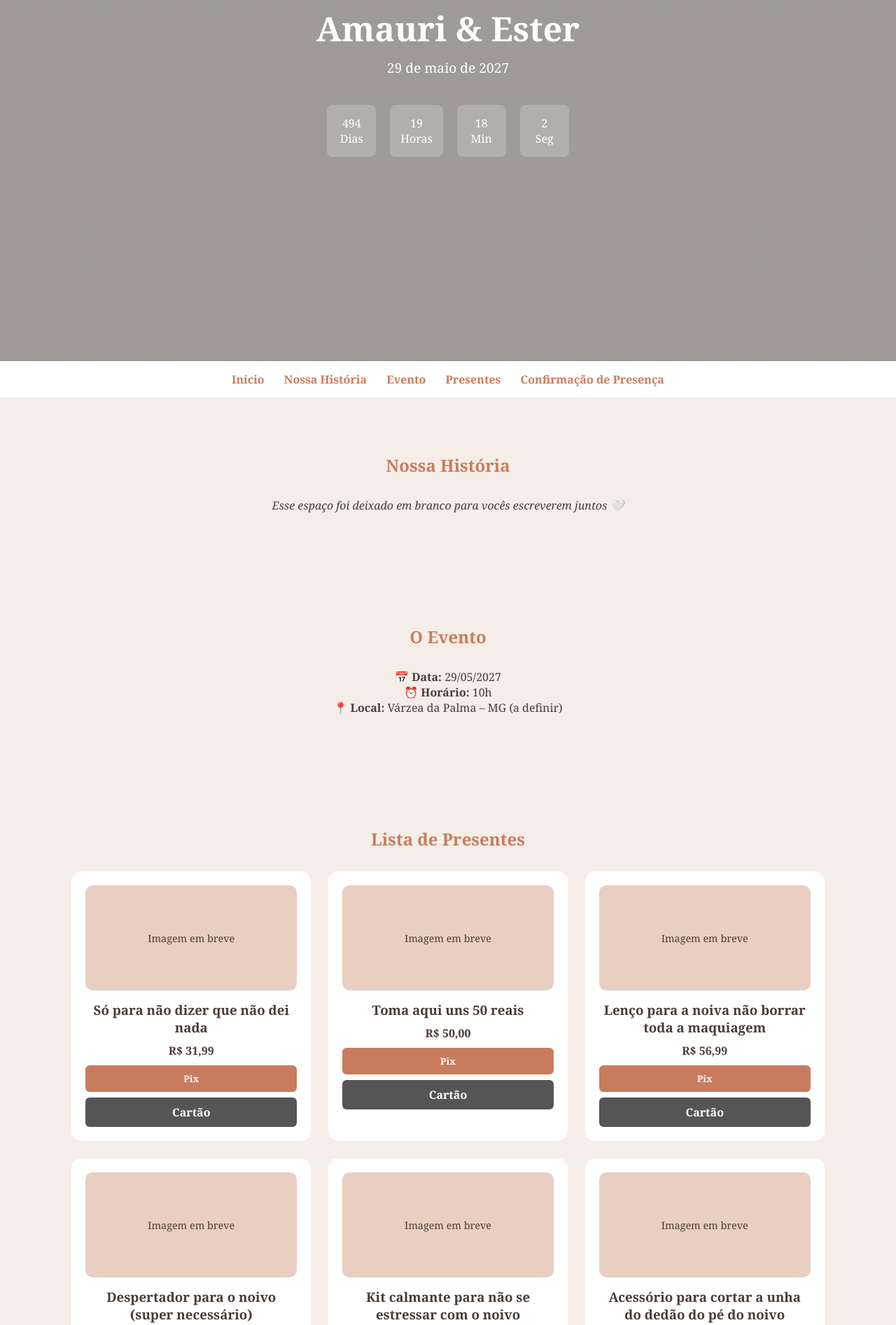
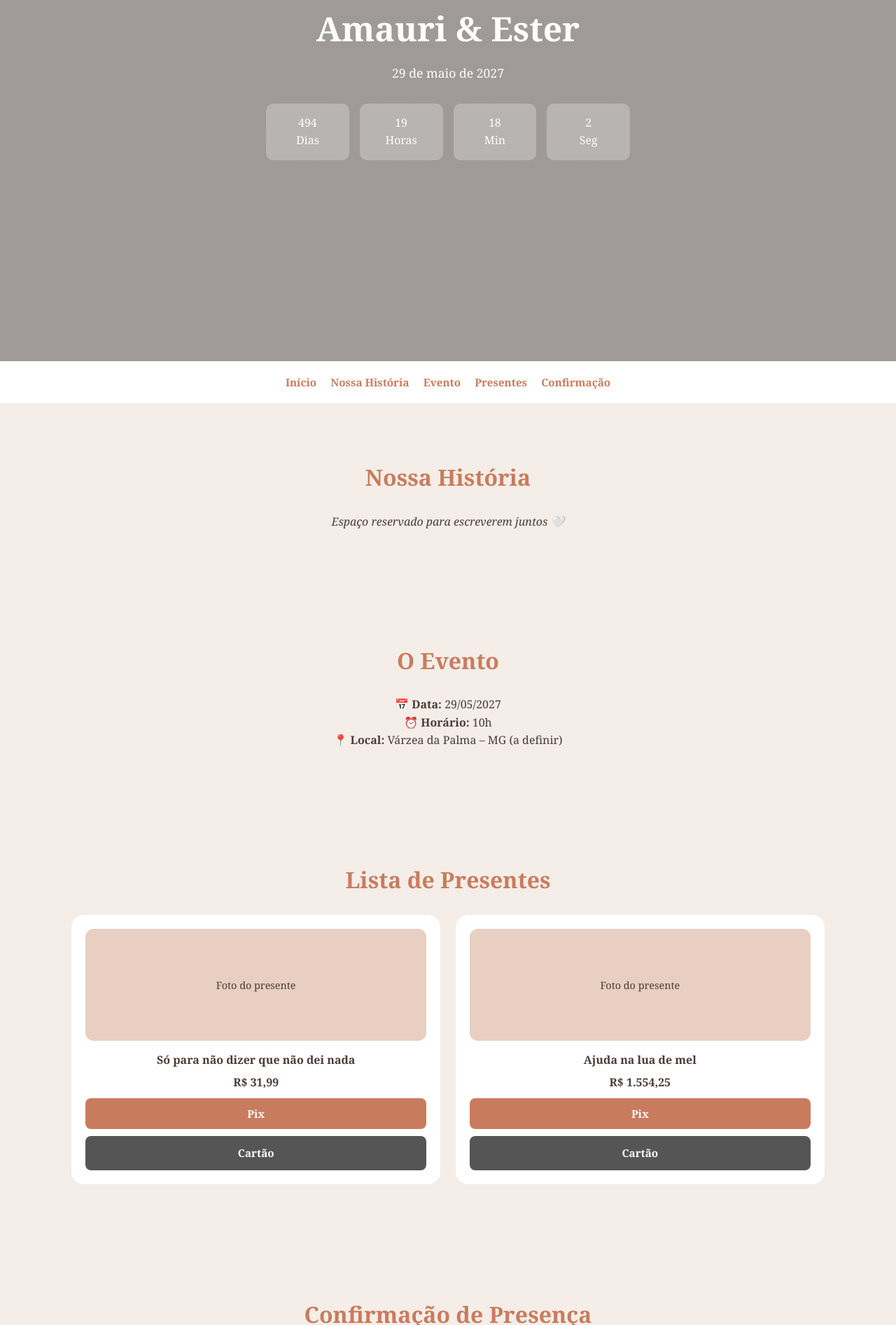
Before and after one commit to amaurieester/casamento-amauri-ester, a plain HTML site: page index.html in a window 1280 px wide. Shown: the part 284-2177 px from the top of the page at 70% size. Drawn offline with Linux system fonts and the light colour scheme.

Commit message:
Update index.html

```diff
--- a/index.html
+++ b/index.html
@@ -3,115 +3,154 @@
 <head>
 <meta charset="UTF-8">
 <meta name="viewport" content="width=device-width, initial-scale=1.0">
-<title>Amauri & Ester | Nosso Casamento</title>
+
+<title>Amauri & Ester | Casamento</title>
 
 <style>
 :root{
-  --verona-main:#c97c5d;
-  --verona-light:#f4ede8;
-  --verona-soft:#e8cfc2;
-  --text-dark:#4a3b36;
+  --main:#c97c5d;          /* Verona Sunset */
+  --light:#f4ede8;
+  --soft:#e8cfc2;
+  --dark:#4a3b36;
 }
 
-*{margin:0;padding:0;box-sizing:border-box;font-family:Georgia, serif;}
+*{
+  margin:0;
+  padding:0;
+  box-sizing:border-box;
+  font-family:Georgia, serif;
+}
 
-body{background:var(--verona-light);color:var(--text-dark);}
+body{
+  background:var(--light);
+  color:var(--dark);
+  line-height:1.6;
+}
 
+/* HEADER */
 header{
   min-height:100vh;
-  background:linear-gradient(rgba(0,0,0,.35),rgba(0,0,0,.35));
+  padding:40px 20px;
   display:flex;
   flex-direction:column;
   justify-content:center;
   align-items:center;
   text-align:center;
+  background:linear-gradient(rgba(0,0,0,.35),rgba(0,0,0,.35));
   color:white;
 }
 
-header h1{font-size:3rem;}
-header p{margin:10px 0 20px;font-size:1.2rem;}
+header h1{
+  font-size:clamp(2.2rem,6vw,3rem);
+}
+
+header p{
+  margin-top:10px;
+  font-size:1.1rem;
+}
 
 .countdown{
-  display:flex;
-  gap:20px;
-  margin-top:20px;
-  flex-wrap:wrap;
+  display:grid;
+  grid-template-columns:repeat(2,1fr);
+  gap:15px;
+  margin-top:30px;
+  width:100%;
+  max-width:320px;
 }
 
 .countdown div{
-  background:rgba(255,255,255,.2);
-  padding:15px;
-  border-radius:8px;
-  min-width:70px;
+  background:rgba(255,255,255,.25);
+  padding:15px 10px;
+  border-radius:10px;
 }
 
+/* NAV */
 nav{
   position:sticky;
   top:0;
   background:white;
-  padding:15px;
+  padding:12px 10px;
   text-align:center;
   z-index:10;
 }
 
 nav a{
-  margin:0 12px;
+  display:inline-block;
+  margin:6px 8px;
   text-decoration:none;
-  color:var(--verona-main);
+  color:var(--main);
   font-weight:bold;
+  font-size:.95rem;
 }
 
+/* SECTIONS */
 section{
-  padding:80px 8%;
+  padding:60px 20px;
   text-align:center;
 }
 
-h2{color:var(--verona-main);margin-bottom:30px;}
+h2{
+  color:var(--main);
+  margin-bottom:25px;
+  font-size:clamp(1.6rem,5vw,2rem);
+}
 
+/* PRESENTES */
 .gifts{
   display:grid;
-  grid-template-columns:repeat(auto-fit,minmax(260px,1fr));
-  gap:25px;
+  grid-template-columns:1fr;
+  gap:22px;
 }
 
 .gift{
   background:white;
-  border-radius:14px;
+  border-radius:18px;
   padding:20px;
 }
 
 .gift-img{
-  height:150px;
-  background:var(--verona-soft);
-  border-radius:10px;
+  height:160px;
+  background:var(--soft);
+  border-radius:12px;
   display:flex;
   align-items:center;
   justify-content:center;
-  font-size:0.9rem;
   margin-bottom:15px;
+  font-size:.9rem;
 }
 
-.gift p{margin:10px 0;font-weight:bold;}
+.gift h3{
+  font-size:1rem;
+  margin-bottom:6px;
+}
 
-.gift button,.gift a{
+.gift p{
+  font-weight:bold;
+}
+
+.gift button,
+.gift a{
   width:100%;
-  padding:10px;
-  margin-top:8px;
+  padding:12px;
+  margin-top:10px;
   border:none;
-  border-radius:6px;
+  border-radius:8px;
   cursor:pointer;
   font-weight:bold;
+  text-decoration:none;
   display:block;
-  text-decoration:none;
+  font-size:.95rem;
 }
 
-.pix{background:var(--verona-main);color:white;}
+.pix{background:var(--main);color:white;}
 .card{background:#555;color:white;}
 
+/* FOOTER */
 footer{
-  padding:30px;
-  background:var(--verona-soft);
+  padding:25px 15px;
+  background:var(--soft);
   text-align:center;
+  font-size:.95rem;
 }
 
 /* MODAL PIX */
@@ -119,37 +158,68 @@ footer{
   display:none;
   position:fixed;
   inset:0;
-  background:rgba(0,0,0,0.6);
+  background:rgba(0,0,0,.6);
   z-index:100;
+  padding:20px;
 }
 
 .modal-content{
   background:white;
+  width:100%;
   max-width:400px;
-  margin:15% auto;
-  padding:30px;
-  border-radius:16px;
+  margin:auto;
+  padding:25px;
+  border-radius:20px;
   text-align:center;
 }
 
 .modal-content h3{
-  color:var(--verona-main);
+  color:var(--main);
   margin-bottom:15px;
 }
 
-.modal-content .thanks{
-  margin-top:20px;
-  font-style:italic;
+.qr img{
+  width:180px;
+  max-width:100%;
+}
+
+.copy-btn{
+  background:#2ecc71;
+  color:white;
+  margin-top:12px;
+}
+
+.copy-msg{
+  margin-top:8px;
+  color:#2ecc71;
+  display:none;
+  font-weight:bold;
 }
 
 .modal-content button{
-  margin-top:25px;
-  padding:10px 20px;
-  background:var(--verona-main);
-  color:white;
+  width:100%;
+  padding:12px;
   border:none;
-  border-radius:6px;
+  border-radius:8px;
   cursor:pointer;
+  font-weight:bold;
+  font-size:.95rem;
+}
+
+/* DESKTOP AJUSTES */
+@media(min-width:768px){
+  .countdown{
+    grid-template-columns:repeat(4,1fr);
+    max-width:520px;
+  }
+
+  section{
+    padding:80px 8%;
+  }
+
+  .gifts{
+    grid-template-columns:repeat(auto-fit,minmax(260px,1fr));
+  }
 }
 </style>
 </head>
@@ -159,6 +229,7 @@ footer{
 <header id="inicio">
   <h1>Amauri & Ester</h1>
   <p>29 de maio de 2027</p>
+
   <div class="countdown">
     <div><span id="days">0</span><br>Dias</div>
     <div><span id="hours">0</span><br>Horas</div>
@@ -172,12 +243,12 @@ footer{
   <a href="#historia">Nossa História</a>
   <a href="#evento">Evento</a>
   <a href="#presentes">Presentes</a>
-  <a href="#confirmacao">Confirmação de Presença</a>
+  <a href="#confirmacao">Confirmação</a>
 </nav>
 
 <section id="historia">
   <h2>Nossa História</h2>
-  <p><em>Esse espaço foi deixado em branco para vocês escreverem juntos 🤍</em></p>
+  <p><em>Espaço reservado para escreverem juntos 🤍</em></p>
 </section>
 
 <section id="evento">
@@ -192,61 +263,30 @@ footer{
 
 <div class="gifts">
 
-<!-- TODOS OS PRESENTES -->
-<div class="gift"><div class="gift-img">Imagem em breve</div><h3>Só para não dizer que não dei nada</h3><p>R$ 31,99</p><button class="pix" onclick="pix()">Pix</button><a href="https://link.mercadopago.com.br/presenteamaurieester" class="card">Cartão</a></div>
+<div class="gift">
+  <div class="gift-img">Foto do presente</div>
+  <h3>Só para não dizer que não dei nada</h3>
+  <p>R$ 31,99</p>
+  <button class="pix" onclick="openPix()">Pix</button>
+  <a class="card" href="https://link.mercadopago.com.br/presenteamaurieester" target="_blank">Cartão</a>
+</div>
 
-<div class="gift"><div class="gift-img">Imagem em breve</div><h3>Toma aqui uns 50 reais</h3><p>R$ 50,00</p><button class="pix" onclick="pix()">Pix</button><a href="https://link.mercadopago.com.br/presenteamaurieester" class="card">Cartão</a></div>
-
-<div class="gift"><div class="gift-img">Imagem em breve</div><h3>Lenço para a noiva não borrar toda a maquiagem</h3><p>R$ 56,99</p><button class="pix" onclick="pix()">Pix</button><a href="https://link.mercadopago.com.br/presenteamaurieester" class="card">Cartão</a></div>
-
-<div class="gift"><div class="gift-img">Imagem em breve</div><h3>Despertador para o noivo (super necessário)</h3><p>R$ 55,42</p><button class="pix" onclick="pix()">Pix</button><a href="https://link.mercadopago.com.br/presenteamaurieester" class="card">Cartão</a></div>
-
-<div class="gift"><div class="gift-img">Imagem em breve</div><h3>Kit calmante para não se estressar com o noivo</h3><p>R$ 75,64</p><button class="pix" onclick="pix()">Pix</button><a href="https://link.mercadopago.com.br/presenteamaurieester" class="card">Cartão</a></div>
-
-<div class="gift"><div class="gift-img">Imagem em breve</div><h3>Acessório para cortar a unha do dedão do pé do noivo</h3><p>R$ 77,71</p><button class="pix" onclick="pix()">Pix</button><a href="https://link.mercadopago.com.br/presenteamaurieester" class="card">Cartão</a></div>
-
-<div class="gift"><div class="gift-img">Imagem em breve</div><h3>Kit compra essencial para a noiva</h3><p>R$ 86,00</p><button class="pix" onclick="pix()">Pix</button><a href="https://link.mercadopago.com.br/presenteamaurieester" class="card">Cartão</a></div>
-
-<div class="gift"><div class="gift-img">Imagem em breve</div><h3>Primeiro lugar na fila do buffet</h3><p>R$ 93,25</p><button class="pix" onclick="pix()">Pix</button><a href="https://link.mercadopago.com.br/presenteamaurieester" class="card">Cartão</a></div>
-
-<div class="gift"><div class="gift-img">Imagem em breve</div><h3>Sal para a pressão da noiva não abaixar no dia da festa</h3><p>R$ 101,54</p><button class="pix" onclick="pix()">Pix</button><a href="https://link.mercadopago.com.br/presenteamaurieester" class="card">Cartão</a></div>
-
-<div class="gift"><div class="gift-img">Imagem em breve</div><h3>Cobertor para a noiva estar sempre coberta de razão</h3><p>R$ 129,52</p><button class="pix" onclick="pix()">Pix</button><a href="https://link.mercadopago.com.br/presenteamaurieester" class="card">Cartão</a></div>
-
-<div class="gift"><div class="gift-img">Imagem em breve</div><h3>Taxa para a noiva não jogar o buquê para sua namorada</h3><p>R$ 134,70</p><button class="pix" onclick="pix()">Pix</button><a href="https://link.mercadopago.com.br/presenteamaurieester" class="card">Cartão</a></div>
-
-<div class="gift"><div class="gift-img">Imagem em breve</div><h3>Calendário com lembrete para o noivo não esquecer datas especiais</h3><p>R$ 155,42</p><button class="pix" onclick="pix()">Pix</button><a href="https://link.mercadopago.com.br/presenteamaurieester" class="card">Cartão</a></div>
-
-<div class="gift"><div class="gift-img">Imagem em breve</div><h3>Capacete contra rolo de macarrão para o noivo</h3><p>R$ 155,42</p><button class="pix" onclick="pix()">Pix</button><a href="https://link.mercadopago.com.br/presenteamaurieester" class="card">Cartão</a></div>
-
-<div class="gift"><div class="gift-img">Imagem em breve</div><h3>Rolo de macarrão caso o noivo não se comporte</h3><p>R$ 155,42</p><button class="pix" onclick="pix()">Pix</button><a href="https://link.mercadopago.com.br/presenteamaurieester" class="card">Cartão</a></div>
-
-<div class="gift"><div class="gift-img">Imagem em breve</div><h3>Taxa para a noiva jogar o buquê na sua direção</h3><p>R$ 160,61</p><button class="pix" onclick="pix()">Pix</button><a href="https://link.mercadopago.com.br/presenteamaurieester" class="card">Cartão</a></div>
-
-<div class="gift"><div class="gift-img">Imagem em breve</div><h3>Estoque de café para o noivo</h3><p>R$ 165,79</p><button class="pix" onclick="pix()">Pix</button><a href="https://link.mercadopago.com.br/presenteamaurieester" class="card">Cartão</a></div>
-
-<div class="gift"><div class="gift-img">Imagem em breve</div><h3>Cobertor para o noivo estar sempre coberto de razão</h3><p>R$ 165,79</p><button class="pix" onclick="pix()">Pix</button><a href="https://link.mercadopago.com.br/presenteamaurieester" class="card">Cartão</a></div>
-
-<div class="gift"><div class="gift-img">Imagem em breve</div><h3>Diária do pedreiro para construção da nossa casa</h3><p>R$ 176,15</p><button class="pix" onclick="pix()">Pix</button><a href="https://link.mercadopago.com.br/presenteamaurieester" class="card">Cartão</a></div>
-
-<div class="gift"><div class="gift-img">Imagem em breve</div><h3>Vale compra para a noiva gastar na Shein</h3><p>R$ 212,41</p><button class="pix" onclick="pix()">Pix</button><a href="https://link.mercadopago.com.br/presenteamaurieester" class="card">Cartão</a></div>
-
-<div class="gift"><div class="gift-img">Imagem em breve</div><h3>1 ano de Netflix para os noivos curtirem bons filmes</h3><p>R$ 341,93</p><button class="pix" onclick="pix()">Pix</button><a href="https://link.mercadopago.com.br/presenteamaurieester" class="card">Cartão</a></div>
-
-<div class="gift"><div class="gift-img">Imagem em breve</div><h3>Vale camisa do ano do Cruzeiro para o noivo</h3><p>R$ 399,90</p><button class="pix" onclick="pix()">Pix</button><a href="https://link.mercadopago.com.br/presenteamaurieester" class="card">Cartão</a></div>
-
-<div class="gift"><div class="gift-img">Imagem em breve</div><h3>Psicólogo pros noivos não surtarem nos preparativos da festa</h3><p>R$ 538,80</p><button class="pix" onclick="pix()">Pix</button><a href="https://link.mercadopago.com.br/presenteamaurieester" class="card">Cartão</a></div>
-
-<div class="gift"><div class="gift-img">Imagem em breve</div><h3>Deus te iluminou e você resolveu dar uma ajuda na lua de mel</h3><p>R$ 1.554,25</p><button class="pix" onclick="pix()">Pix</button><a href="https://link.mercadopago.com.br/presenteamaurieester" class="card">Cartão</a></div>
+<div class="gift">
+  <div class="gift-img">Foto do presente</div>
+  <h3>Ajuda na lua de mel</h3>
+  <p>R$ 1.554,25</p>
+  <button class="pix" onclick="openPix()">Pix</button>
+  <a class="card" href="https://link.mercadopago.com.br/presenteamaurieester" target="_blank">Cartão</a>
+</div>
 
 </div>
 </section>
 
 <section id="confirmacao">
   <h2>Confirmação de Presença</h2>
-  <p>Para melhor organização do nosso grande dia, confirme sua presença 🤍</p>
-  <a href="https://docs.google.com/forms/d/e/1FAIpQLSf4goBLjMg9tv6LAgfYVz9G1Mk7NGscCFhcDWsj0LsRerNrzQ/viewform"
-     target="_blank" class="card" style="max-width:300px;margin:30px auto;">
+  <a class="card" style="max-width:300px;margin:30px auto;"
+     href="https://docs.google.com/forms/d/e/1FAIpQLSf4goBLjMg9tv6LAgfYVz9G1Mk7NGscCFhcDWsj0LsRerNrzQ/viewform"
+     target="_blank">
      Confirmar presença
   </a>
 </section>
@@ -259,32 +299,55 @@ footer{
 <div id="pixModal" class="modal">
   <div class="modal-content">
     <h3>Pagamento via Pix</h3>
+
+    <div class="qr">
+      <img src="https://api.qrserver.com/v1/create-qr-code/?size=300x300&data=01443937606" alt="QR Code Pix">
+    </div>
+
     <p>
-      <strong>CPF:</strong> 014.439.376-06<br>
-      <strong>Nome:</strong> Amauri Mourão Pereira<br>
-      <strong>Banco:</strong> Nubank
+      <strong>Chave Pix:</strong><br>
+      <span id="pixKey">01443937606</span><br><br>
+      Amauri Mourão Pereira<br>
+      Nubank
     </p>
-    <p class="thanks">Agradecemos o apoio e a colaboração 🤍</p>
-    <button onclick="closePix()">Fechar</button>
+
+    <button class="copy-btn" onclick="copyPix()">Copiar Pix</button>
+    <div id="copyMsg" class="copy-msg">Pix copiado! 💚</div>
+
+    <p style="margin-top:15px;font-style:italic;">
+      Agradecemos o apoio e a colaboração 🤍
+    </p>
+
+    <button onclick="closePix()" style="background:var(--main);color:white;margin-top:15px;">
+      Fechar
+    </button>
   </div>
 </div>
 
 <script>
 const targetDate=new Date("2027-05-29T10:00:00").getTime();
+
 setInterval(()=>{
- const now=new Date().getTime(),d=targetDate-now;
- days.innerText=Math.floor(d/86400000);
- hours.innerText=Math.floor(d/3600000%24);
- minutes.innerText=Math.floor(d/60000%60);
- seconds.innerText=Math.floor(d/1000%60);
+  const now=new Date().getTime();
+  const d=targetDate-now;
+  days.innerText=Math.floor(d/86400000);
+  hours.innerText=Math.floor(d/3600000%24);
+  minutes.innerText=Math.floor(d/60000%60);
+  seconds.innerText=Math.floor(d/1000%60);
 },1000);
 
-function pix(){
- document.getElementById("pixModal").style.display="block";
+function openPix(){
+  pixModal.style.display="flex";
+  copyMsg.style.display="none";
 }
 
 function closePix(){
- document.getElementById("pixModal").style.display="none";
+  pixModal.style.display="none";
+}
+
+function copyPix(){
+  navigator.clipboard.writeText(pixKey.innerText);
+  copyMsg.style.display="block";
 }
 </script>
 
```
